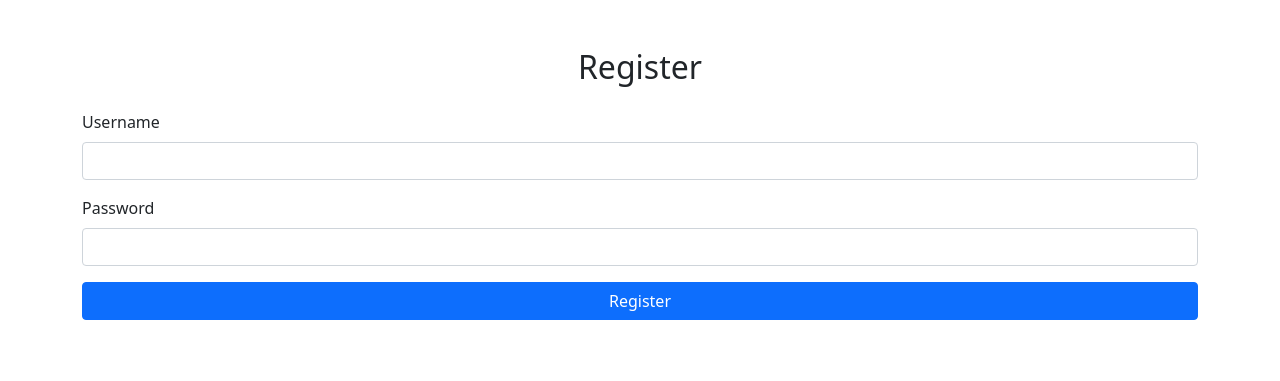
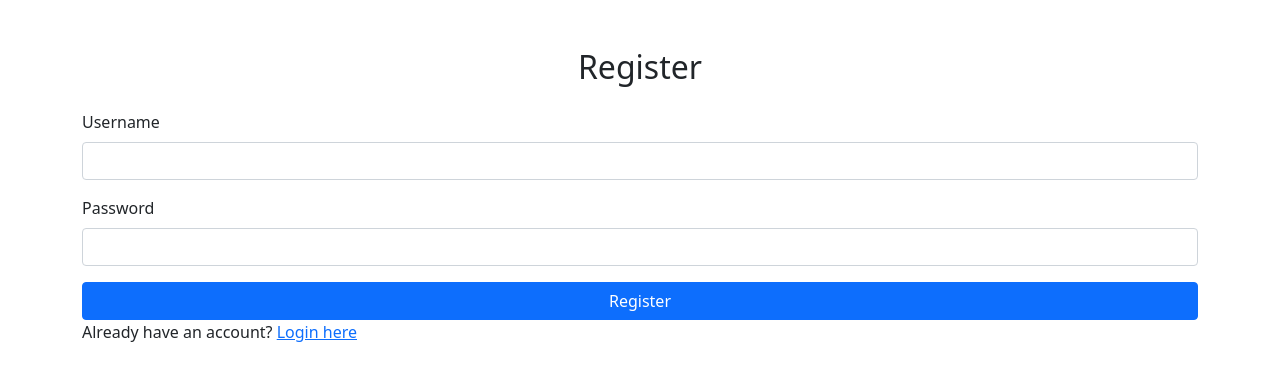
Before and after one commit to Karthi-666/azam_aws_prjct, a Flask app: page /register in a window 1280 px wide. Shown: the top 381 px of the page. Run offline with Flask 2, Linux system fonts and the light colour scheme.

Commit message:
Update register.html

```diff
--- a/templates/register.html
+++ b/templates/register.html
@@ -19,6 +19,8 @@
                 <input type="password" class="form-control" id="password" name="password" required>
             </div>
             <button type="submit" class="btn btn-primary w-100">Register</button>
+            <br>
+            <p>Already have an account? <a href="{{ url_for('login') }}">Login here</a></p>
         </form>
     </div>
     <script src="https://cdn.jsdelivr.net/npm/@popperjs/core@2.11.6/dist/umd/popper.min.js"></script>
```
